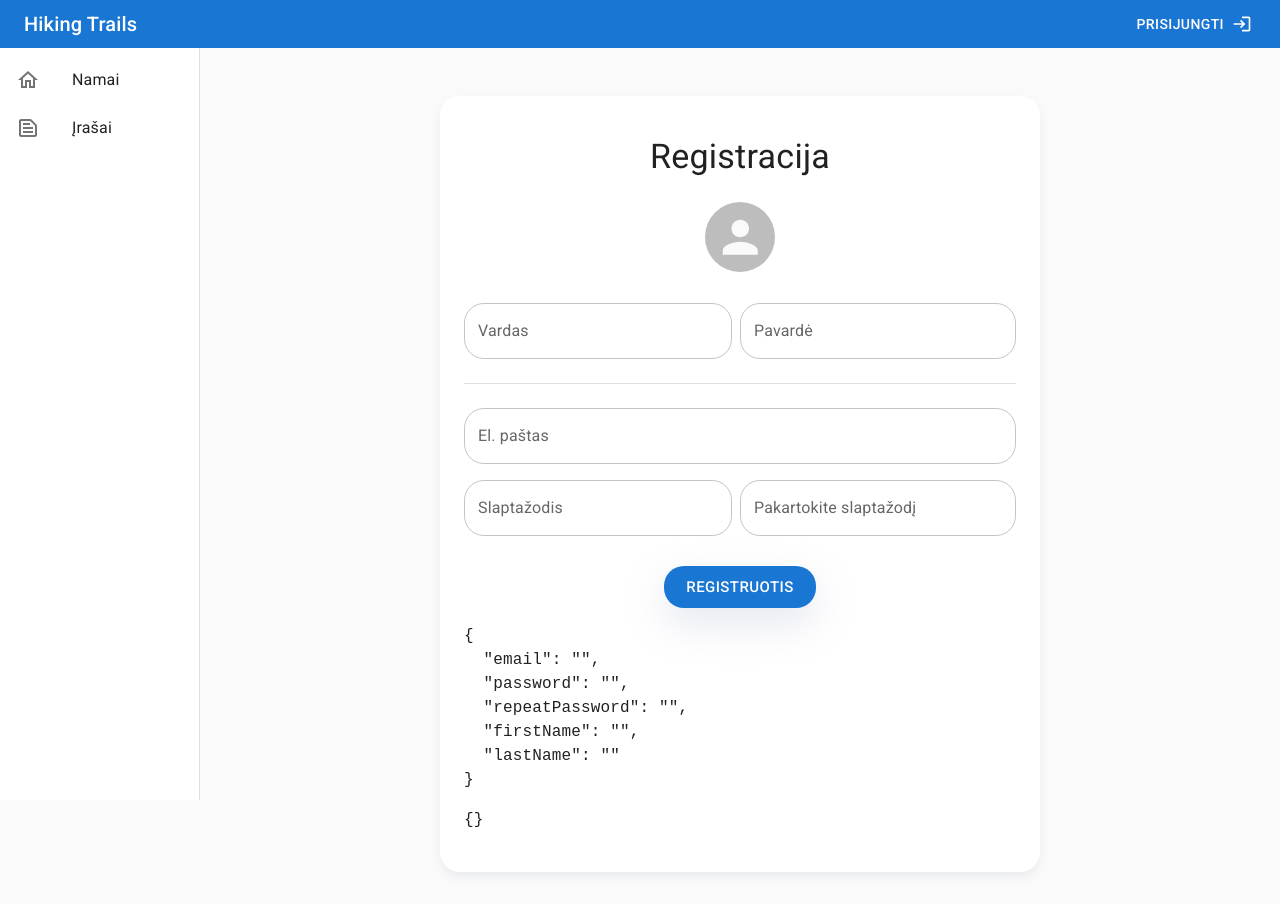
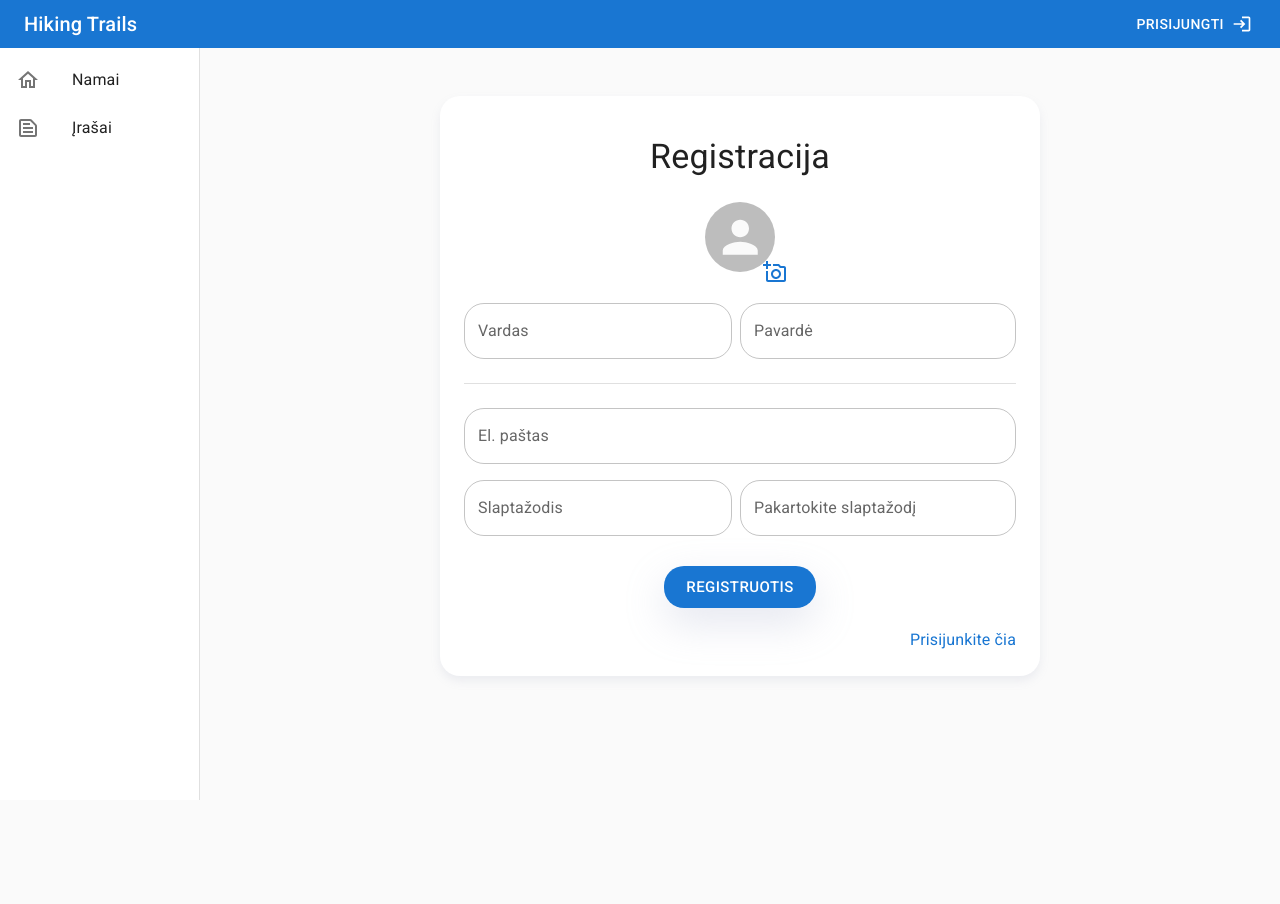
Before and after one commit to aksuram/hiking-trails-app, a React (Create React App) app: page /registration in a window 1280 px wide. After the commit the page ends 800 px from the top, so only its background shows below. Built offline with nearby package versions, Linux system fonts and the light colour scheme.

Commit message:
Registration fully complete

```diff
--- a/src/components/Login.tsx
+++ b/src/components/Login.tsx
@@ -8,7 +8,7 @@ import { useContext, useState } from "react";
 import { ErrorList } from "../utils/ErrorInterfaces";
 import { UserContext } from "./UserContext";
 import jwt_decode from "jwt-decode";
-import { useNavigate } from "react-router-dom";
+import { useLocation, useNavigate } from "react-router-dom";
 
 interface FormStructure {
   email: string;
@@ -24,17 +24,18 @@ const validationSchema = yup.object({
 });
 
 //TODO: Redirect if already loggedin
-//TODO: Add logout
 const Login = () => {
   const [alertMessage, setAlertMessage] = useState<string | null>(null);
   const { setUserInfo } = useContext(UserContext);
   const navigate = useNavigate();
+  const location = useLocation();
 
   const handleSubmit = async (
     values: FormStructure,
     formikHelpers: FormikHelpers<FormStructure>
   ) => {
     setAlertMessage(null);
+    location.state = null;
 
     try {
       const response = await fetch(`${API_URL}login`, {
@@ -87,6 +88,10 @@ const Login = () => {
         Prisijungimas
       </Typography>
 
+      {location.state && (
+        <Alert sx={{ mt: 4 }}>{location.state as string}</Alert>
+      )}
+
       {alertMessage && (
         <Alert severity="error" sx={{ mt: 4 }}>
           {alertMessage}
@@ -98,7 +103,7 @@ const Login = () => {
         onSubmit={handleSubmit}
         validationSchema={validationSchema}
       >
-        {({ values, errors, isSubmitting }) => (
+        {({ isSubmitting }) => (
           <Form>
             <TextFieldWithErrors
               name="email"
@@ -123,9 +128,6 @@ const Login = () => {
                 Prisijungti
               </Button>
             </div>
-
-            {/* <pre>{JSON.stringify(values, null, 2)}</pre>
-            <pre>{JSON.stringify(errors, null, 2)}</pre> */}
           </Form>
         )}
       </Formik>
--- a/src/components/Registration.tsx
+++ b/src/components/Registration.tsx
@@ -1,17 +1,24 @@
 import {
   Alert,
   Avatar,
+  Badge,
   Button,
   Card,
   Divider,
+  IconButton,
+  Link,
   Typography,
 } from "@mui/material";
-import { Form, Formik } from "formik";
+import { Form, Formik, FormikHelpers } from "formik";
 import { useState } from "react";
 import { useNavigate } from "react-router-dom";
 import TextFieldWithErrors from "./TextFieldWithErrors";
 import * as yup from "yup";
 import { capitalizedAlphaRegex } from "../utils/Random";
+import AddAPhotoIcon from "@mui/icons-material/AddAPhotoOutlined";
+import ClearIcon from "@mui/icons-material/Clear";
+import { API_URL, AvatarInput } from "../utils/Config";
+import { ErrorList } from "../utils/ErrorInterfaces";
 
 interface FormStructure {
   email: string;
@@ -19,6 +26,12 @@ interface FormStructure {
   repeatPassword: string;
   firstName: string;
   lastName: string;
+  avatar: any;
+}
+
+interface ResizedImage {
+  file: File;
+  fileString: string;
 }
 
 const validationSchema = yup.object({
@@ -52,14 +65,95 @@ const validationSchema = yup.object({
       capitalizedAlphaRegex,
       "Pavardė prasideda didžiąja raide, pavardėje galimos tik raidės"
     ),
+  avatar: yup
+    .mixed()
+    .test(
+      "fileSize",
+      "Pasirinkta per didelė nuotrauka, neviršykite 10 MB",
+      (file) => {
+        if (file === null) return true;
+        return file.size <= 10000000; //10MB
+      }
+    ),
 });
 
 //TODO: Redirect if loggedin
 const Registration = () => {
   const [alertMessage, setAlertMessage] = useState<string | null>(null);
+  const [avatarImage, setAvatarImage] = useState<ResizedImage | null>(null);
   const navigate = useNavigate();
 
-  //TODO: handle submit function
+  const resizeImage = (file: File) => {
+    const fileReader = new FileReader();
+    fileReader.readAsDataURL(file);
+    fileReader.onload = (onloadEvent) => {
+      const image = new Image();
+      image.src = onloadEvent.target?.result as string;
+      image.onload = () => {
+        const canvas = document.createElement("canvas") as HTMLCanvasElement;
+        canvas.width = 100;
+        canvas.height = 100;
+        canvas.getContext("2d")?.drawImage(image, 0, 0, 100, 100);
+        const newFileString = canvas.toDataURL("image/jpeg", 1);
+        canvas.toBlob(
+          (blob) => {
+            if (blob === null) return;
+            const newFile = new File([blob], file.name, {
+              type: "image/jpeg",
+              lastModified: Date.now(),
+            });
+            setAvatarImage({
+              file: newFile,
+              fileString: newFileString,
+            });
+          },
+          "image/jpeg",
+          1
+        );
+      };
+    };
+  };
+
+  const handleSubmit = async (
+    values: FormStructure,
+    formikHelpers: FormikHelpers<FormStructure>
+  ) => {
+    setAlertMessage(null);
+
+    try {
+      const formData = new FormData();
+      formData.append("email", values.email);
+      formData.append("password", values.password);
+      formData.append("repeatPassword", values.repeatPassword);
+      formData.append("firstName", values.firstName);
+      formData.append("lastName", values.lastName);
+      if (avatarImage !== null) {
+        formData.append("avatar", avatarImage.file);
+      }
+
+      const response = await fetch(`${API_URL}register`, {
+        method: "POST",
+        body: formData,
+      });
+
+      if (response.status === 201) {
+        navigate("/login", {
+          state: "Sėkmingai užsiregistravote! Jau galite prisijungti",
+        });
+        return;
+      }
+
+      if (response.status === 400) {
+        const { errors } = (await response.json()) as ErrorList;
+        errors.forEach((x) => formikHelpers.setFieldError(x.field, x.error));
+        return;
+      }
+
+      setAlertMessage("Įvyko nežinoma klaida");
+    } catch (error) {
+      setAlertMessage("Įvyko nežinoma klaida");
+    }
+  };
 
   const initialValues: FormStructure = {
     email: "",
@@ -67,6 +161,7 @@ const Registration = () => {
     repeatPassword: "",
     firstName: "",
     lastName: "",
+    avatar: null,
   };
 
   return (
@@ -83,17 +178,70 @@ const Registration = () => {
 
       <Formik
         initialValues={initialValues}
-        onSubmit={(values) => {
-          return;
-        }}
-        // onSubmit={handleSubmit}
+        onSubmit={handleSubmit}
         validationSchema={validationSchema}
       >
-        {({ values, errors, isSubmitting }) => (
+        {({ errors, isSubmitting, setFieldValue }) => (
           <Form>
             <div style={{ display: "flex", justifyContent: "center" }}>
-              <Avatar sx={{ mt: 3, width: 70, height: 70 }}></Avatar>
+              <Badge
+                sx={{ mt: 3 }}
+                anchorOrigin={{
+                  vertical: avatarImage ? "top" : "bottom",
+                  horizontal: "right",
+                }}
+                badgeContent={
+                  <div>
+                    {!avatarImage && (
+                      <label>
+                        <AvatarInput
+                          name="avatar"
+                          accept="image/*"
+                          type="file"
+                          onChange={(e) => {
+                            if (e?.currentTarget?.files !== null) {
+                              if (!e.currentTarget.files.length) return;
+                              resizeImage(e.currentTarget.files[0]);
+                              setFieldValue("avatar", e.currentTarget.files[0]);
+                            }
+                          }}
+                        />
+                        <IconButton
+                          aria-label="upload photo"
+                          color="primary"
+                          component="span"
+                        >
+                          <AddAPhotoIcon />
+                        </IconButton>
+                      </label>
+                    )}
+                    {avatarImage && (
+                      <IconButton
+                        onClick={() => {
+                          setAvatarImage(null);
+                          setFieldValue("avatar", null);
+                        }}
+                        aria-label="remove photo"
+                        color="error"
+                        component="span"
+                      >
+                        <ClearIcon />
+                      </IconButton>
+                    )}
+                  </div>
+                }
+              >
+                <Avatar
+                  sx={{ width: 70, height: 70 }}
+                  src={avatarImage?.fileString}
+                />
+              </Badge>
             </div>
+            {errors.avatar ? (
+              <Alert severity="error" sx={{ mt: 3, mb: -1 }}>
+                {errors.avatar}
+              </Alert>
+            ) : null}
 
             <div
               style={{
@@ -160,12 +308,21 @@ const Registration = () => {
                 Registruotis
               </Button>
             </div>
-
-            <pre>{JSON.stringify(values, null, 2)}</pre>
-            <pre>{JSON.stringify(errors, null, 2)}</pre>
           </Form>
         )}
       </Formik>
+
+      <div
+        style={{
+          marginTop: "20px",
+          display: "flex",
+          justifyContent: "flex-end",
+        }}
+      >
+        <Link underline="none" href="/login">
+          Prisijunkite čia
+        </Link>
+      </div>
     </Card>
   );
 };
--- a/src/components/TextFieldWithErrors.tsx
+++ b/src/components/TextFieldWithErrors.tsx
@@ -1,5 +1,6 @@
 import { SxProps, TextField, Theme } from "@mui/material";
 import { FieldAttributes, useField } from "formik";
+import { ChangeEvent, ChangeEventHandler, useState } from "react";
 
 interface AdditionalProps {
   label?: string;
@@ -11,6 +12,7 @@ type Props = FieldAttributes<{}> & AdditionalProps;
 const TextFieldWithErrors = ({ label, sx, ...props }: Props) => {
   const [inputProps, metaProps] = useField<{}>(props);
   const error = metaProps.touched && metaProps.error ? metaProps.error : "";
+
   return (
     <TextField
       {...inputProps}
--- a/src/utils/Config.tsx
+++ b/src/utils/Config.tsx
@@ -1,4 +1,4 @@
-import { createTheme, LinkProps, Theme } from "@mui/material";
+import { createTheme, LinkProps, styled, Theme } from "@mui/material";
 import * as React from "react";
 import {
   Link as RouterLink,
@@ -19,6 +19,7 @@ export const dateTimeFormatOptions: Intl.DateTimeFormatOptions = {
 export const countryCode = "lt-LT";
 export const unknownErrorMessage = "Įvyko nežinoma klaida";
 
+//CHANGED ELEMENT BEHAVIOUR
 const LinkBehavior = React.forwardRef<
   any,
   Omit<RouterLinkProps, "to"> & { href: RouterLinkProps["to"] }
@@ -27,6 +28,10 @@ const LinkBehavior = React.forwardRef<
   return (
     <RouterLink data-testid="custom-link" ref={ref} to={href} {...other} />
   );
+});
+
+export const AvatarInput = styled("input")({
+  display: "none",
 });
 
 //THEMING
```
